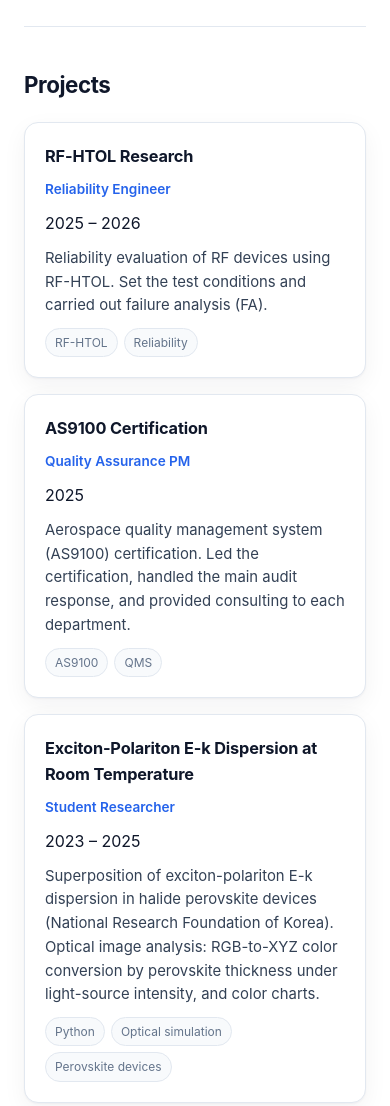
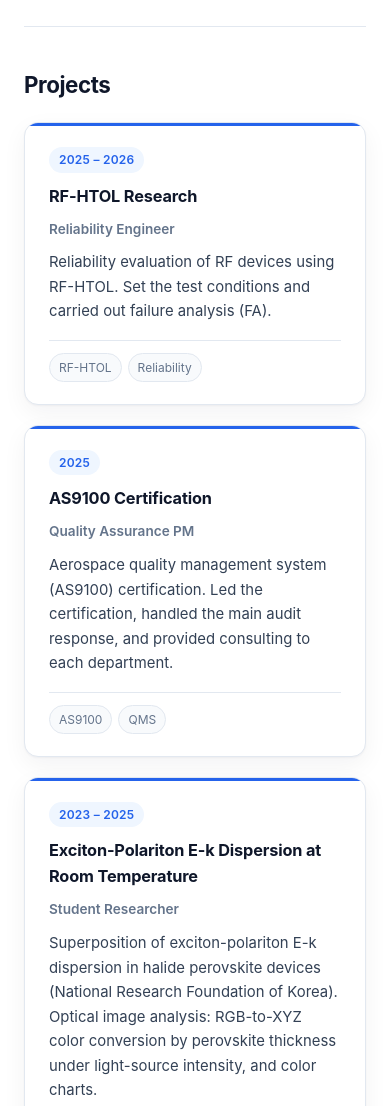
Before and after one commit to momozzang/portfolio, a plain HTML site: page index.html in a window 390 px wide. Shown: the part 4640-5746 px from the top of the page. Drawn offline with Linux system fonts and the light colour scheme.

Commit message:
Improve project cards: period badge, accent bar, divider above tech, hover lift
Constraint: user request for Projects UI improvement
Confidence: medium
Scope-risk: narrow
Tested: headless Chrome desktop screenshot
Not-tested: real mobile viewport (headless window-size clamps at ~500px)

```diff
--- a/app.js
+++ b/app.js
@@ -193,14 +193,14 @@
           .join("");
         return (
           '<div class="card">' +
+          '<div class="period">' +
+          esc(p.period) +
+          "</div>" +
           "<h3>" +
           esc(t(p.title)) +
           "</h3>" +
           '<div class="role">' +
           esc(t(p.role)) +
-          "</div>" +
-          '<div class="period">' +
-          esc(p.period) +
           "</div>" +
           "<p>" +
           esc(t(p.description)) +
--- a/styles.css
+++ b/styles.css
@@ -304,19 +304,46 @@ h1 {
 /* Projects */
 .cards {
   display: grid;
-  grid-template-columns: repeat(auto-fit, minmax(260px, 1fr));
-  gap: 16px;
+  grid-template-columns: repeat(auto-fit, minmax(min(100%, 340px), 1fr));
+  gap: 20px;
 }
 
 .card {
+  position: relative;
   border: 1px solid var(--line);
   border-radius: var(--radius);
-  padding: 20px;
+  padding: 24px 24px 22px;
   background: var(--bg);
   box-shadow: var(--shadow);
   display: flex;
   flex-direction: column;
   gap: 10px;
+  overflow: hidden;
+  transition: transform 0.15s, border-color 0.15s;
+}
+
+.card::before {
+  content: "";
+  position: absolute;
+  inset: 0 0 auto 0;
+  height: 3px;
+  background: var(--accent);
+}
+
+.card:hover {
+  transform: translateY(-2px);
+  border-color: #bfdbfe;
+}
+
+.card .period {
+  align-self: flex-start;
+  font-size: 0.75rem;
+  font-weight: 600;
+  letter-spacing: 0.02em;
+  color: var(--accent);
+  background: var(--accent-soft);
+  padding: 3px 10px;
+  border-radius: 999px;
 }
 
 .card h3 {
@@ -326,15 +353,16 @@ h1 {
 }
 
 .card .role {
-  color: var(--accent);
+  color: var(--muted);
   font-size: 0.85rem;
   font-weight: 600;
 }
 
 .card p {
-  margin: 0;
+  margin: 0 0 6px;
   color: #334155;
   font-size: 0.93rem;
+  line-height: 1.65;
 }
 
 .card .tech {
@@ -342,6 +370,8 @@ h1 {
   flex-wrap: wrap;
   gap: 6px;
   margin-top: auto;
+  padding-top: 12px;
+  border-top: 1px solid var(--line);
 }
 
 .card .tech span {
```
